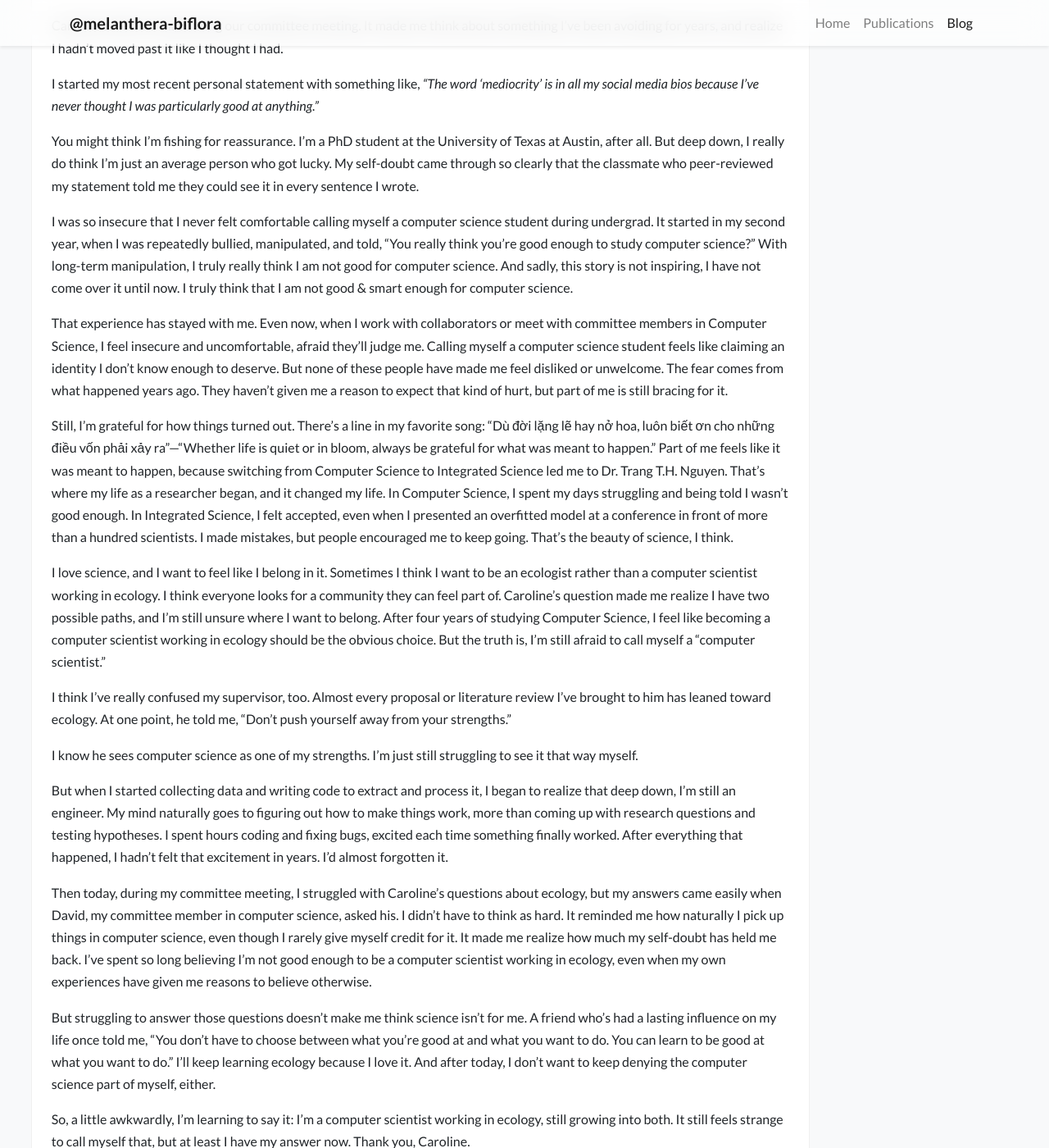
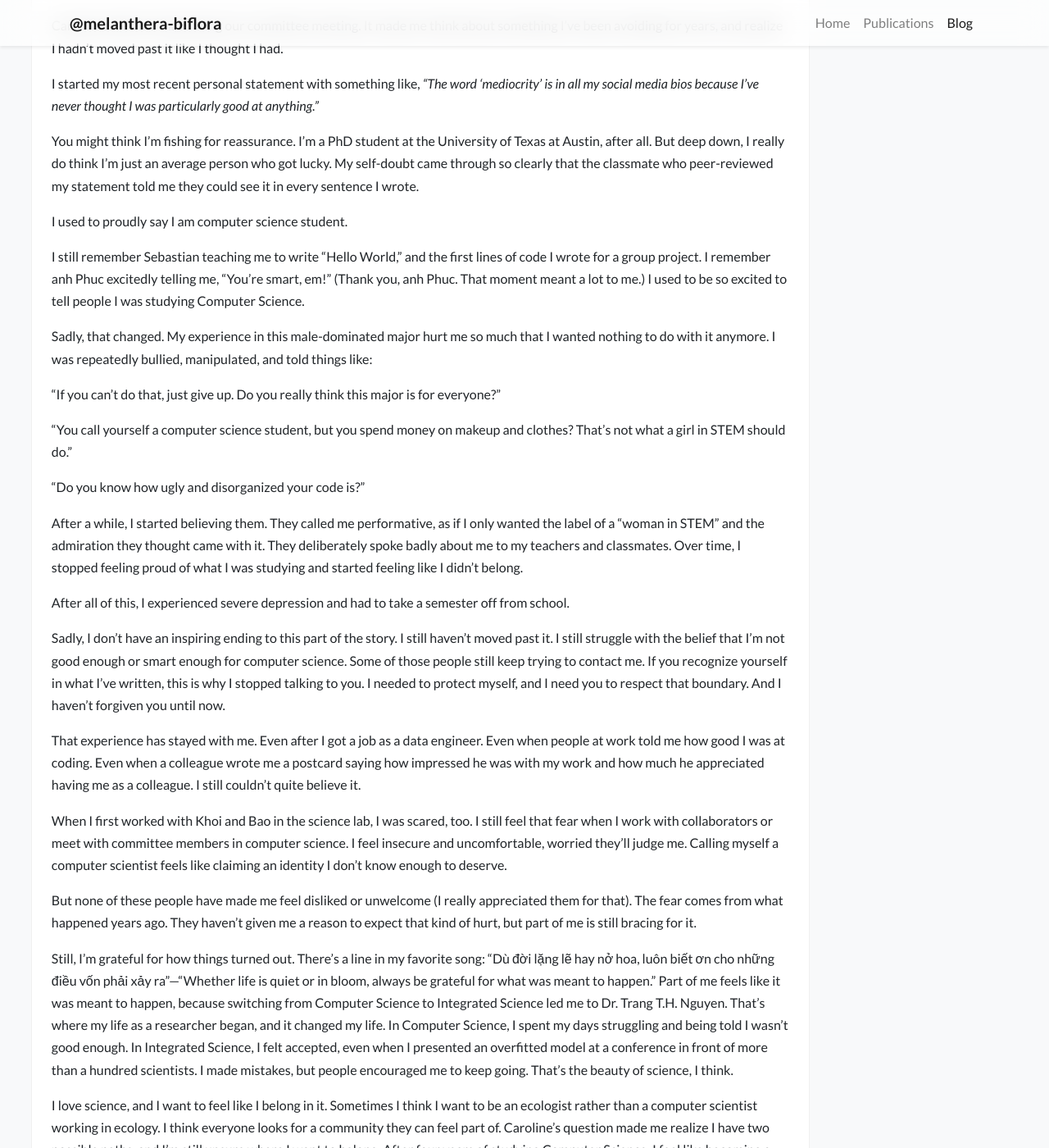
Before and after one commit to melanthera-biflora/melanthera-biflora.github.io, a Jekyll site: the page built from _posts/2026-10-21-blog-post-1.md, in a window 1280 px wide and 1400 px high, scrolled down 262 px. Shown: the whole window at 82% size. Built offline with Jekyll 4.4.1, drawn with Linux system fonts in a browser that asks for light colours; nearby versions of some CDN libraries; a style sheet for code colours, icons or effects is not loaded.

Commit message:
Revise blog post

```diff
--- a/_posts/2026-10-21-blog-post-1.md
+++ b/_posts/2026-10-21-blog-post-1.md
@@ -16,9 +16,29 @@ I started my most recent personal statement with something like, *“The word
 
 You might think I’m fishing for reassurance. I’m a PhD student at the University of Texas at Austin, after all. But deep down, I really do think I’m just an average person who got lucky. My self-doubt came through so clearly that the classmate who peer-reviewed my statement told me they could see it in every sentence I wrote.
 
-I was so insecure that I never felt comfortable calling myself a computer science student during undergrad. It started in my second year, when I was repeatedly bullied, manipulated, and told, “You really think you’re good enough to study computer science?” With long-term manipulation, I truly really think I am not good for computer science. And sadly, this story is not inspiring, I have not come over it until now. I truly think that I am not good & smart enough for computer science.
+I used to proudly say I am computer science student.
 
-That experience has stayed with me. Even now, when I work with collaborators or meet with committee members in Computer Science, I feel insecure and uncomfortable, afraid they’ll judge me. Calling myself a computer science student feels like claiming an identity I don’t know enough to deserve. But none of these people have made me feel disliked or unwelcome. The fear comes from what happened years ago. They haven’t given me a reason to expect that kind of hurt, but part of me is still bracing for it.
+I still remember Sebastian teaching me to write “Hello World,” and the first lines of code I wrote for a group project. I remember anh Phuc excitedly telling me, “You’re smart, em!” (Thank you, anh Phuc. That moment meant a lot to me.) I used to be so excited to tell people I was studying Computer Science.
+
+Sadly, that changed. My experience in this male-dominated major hurt me so much that I wanted nothing to do with it anymore. I was repeatedly bullied, manipulated, and told things like:
+
+“If you can’t do that, just give up. Do you really think this major is for everyone?”
+
+“You call yourself a computer science student, but you spend money on makeup and clothes? That’s not what a girl in STEM should do.”
+
+“Do you know how ugly and disorganized your code is?”
+
+After a while, I started believing them. They called me performative, as if I only wanted the label of a “woman in STEM” and the admiration they thought came with it. They deliberately spoke badly about me to my teachers and classmates. Over time, I stopped feeling proud of what I was studying and started feeling like I didn’t belong.
+
+After all of this, I experienced severe depression and had to take a semester off from school.
+
+Sadly, I don’t have an inspiring ending to this part of the story. I still haven’t moved past it. I still struggle with the belief that I’m not good enough or smart enough for computer science. Some of those people still keep trying to contact me. If you recognize yourself in what I’ve written, this is why I stopped talking to you. I needed to protect myself, and I need you to respect that boundary. And I haven’t forgiven you until now.
+
+That experience has stayed with me. Even after I got a job as a data engineer. Even when people at work told me how good I was at coding. Even when a colleague wrote me a postcard saying how impressed he was with my work and how much he appreciated having me as a colleague. I still couldn’t quite believe it.
+
+When I first worked with Khoi and Bao in the science lab, I was scared, too. I still feel that fear when I work with collaborators or meet with committee members in computer science. I feel insecure and uncomfortable, worried they’ll judge me. Calling myself a computer scientist feels like claiming an identity I don’t know enough to deserve.
+
+But none of these people have made me feel disliked or unwelcome (I really appreciated them for that). The fear comes from what happened years ago. They haven’t given me a reason to expect that kind of hurt, but part of me is still bracing for it.
 
 Still, I’m grateful for how things turned out. There’s a line in my favorite song: “Dù đời lặng lẽ hay nở hoa, luôn biết ơn cho những điều vốn phải xảy ra”—“Whether life is quiet or in bloom, always be grateful for what was meant to happen.” Part of me feels like it was meant to happen, because switching from Computer Science to Integrated Science led me to Dr. Trang T.H. Nguyen. That’s where my life as a researcher began, and it changed my life. In Computer Science, I spent my days struggling and being told I wasn’t good enough. In Integrated Science, I felt accepted, even when I presented an overfitted model at a conference in front of more than a hundred scientists. I made mistakes, but people encouraged me to keep going. That’s the beauty of science, I think.
 
@@ -30,6 +50,7 @@ I know he sees computer science as one of my strengths. I’m just still struggl
 
 But when I started collecting data and writing code to extract and process it, I began to realize that deep down, I’m still an engineer. My mind naturally goes to figuring out how to make things work, more than coming up with research questions and testing hypotheses. I spent hours coding and fixing bugs, excited each time something finally worked. After everything that happened, I hadn’t felt that excitement in years. I’d almost forgotten it.
 
+
 Then today, during my committee meeting, I struggled with Caroline’s questions about ecology, but my answers came easily when David, my committee member in computer science, asked his. I didn’t have to think as hard. It reminded me how naturally I pick up things in computer science, even though I rarely give myself credit for it. It made me realize how much my self-doubt has held me back. I’ve spent so long believing I’m not good enough to be a computer scientist working in ecology, even when my own experiences have given me reasons to believe otherwise.
 
 But struggling to answer those questions doesn’t make me think science isn’t for me. A friend who’s had a lasting influence on my life once told me, “You don’t have to choose between what you’re good at and what you want to do. You can learn to be good at what you want to do.” I’ll keep learning ecology because I love it. And after today, I don’t want to keep denying the computer science part of myself, either.
```
